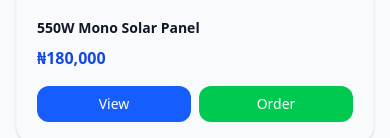
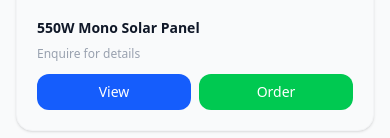
Before and after one commit to sergeambeshi-bit/mainstream-industries, a Next.js app: page /shop in a window 390 px wide. Shown: the part 607-745 px from the top of the page. Built offline with nearby package versions, Linux system fonts and the light colour scheme.

Commit message:
remove prices from mobile products, unify product display

```diff
--- a/app/shop/page.tsx
+++ b/app/shop/page.tsx
@@ -58,8 +58,8 @@ export default function ShopPage() {
                   {product.name}
                 </h3>
 
-                <p className="text-blue-700 font-bold mb-4">
-                  {product.price}
+                <p className="text-gray-400 text-xs mb-3">
+                  Enquire for details
                 </p>
 
                 <div className="flex gap-2">
```
